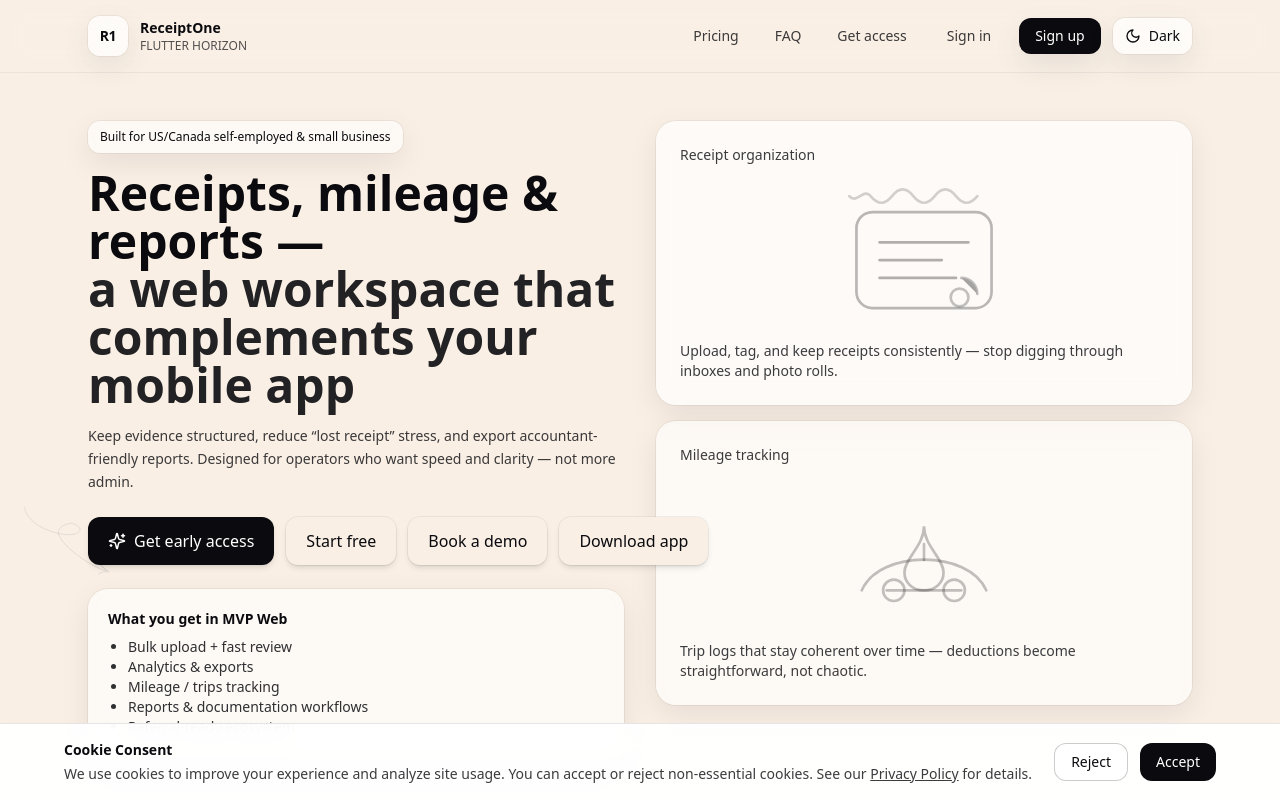
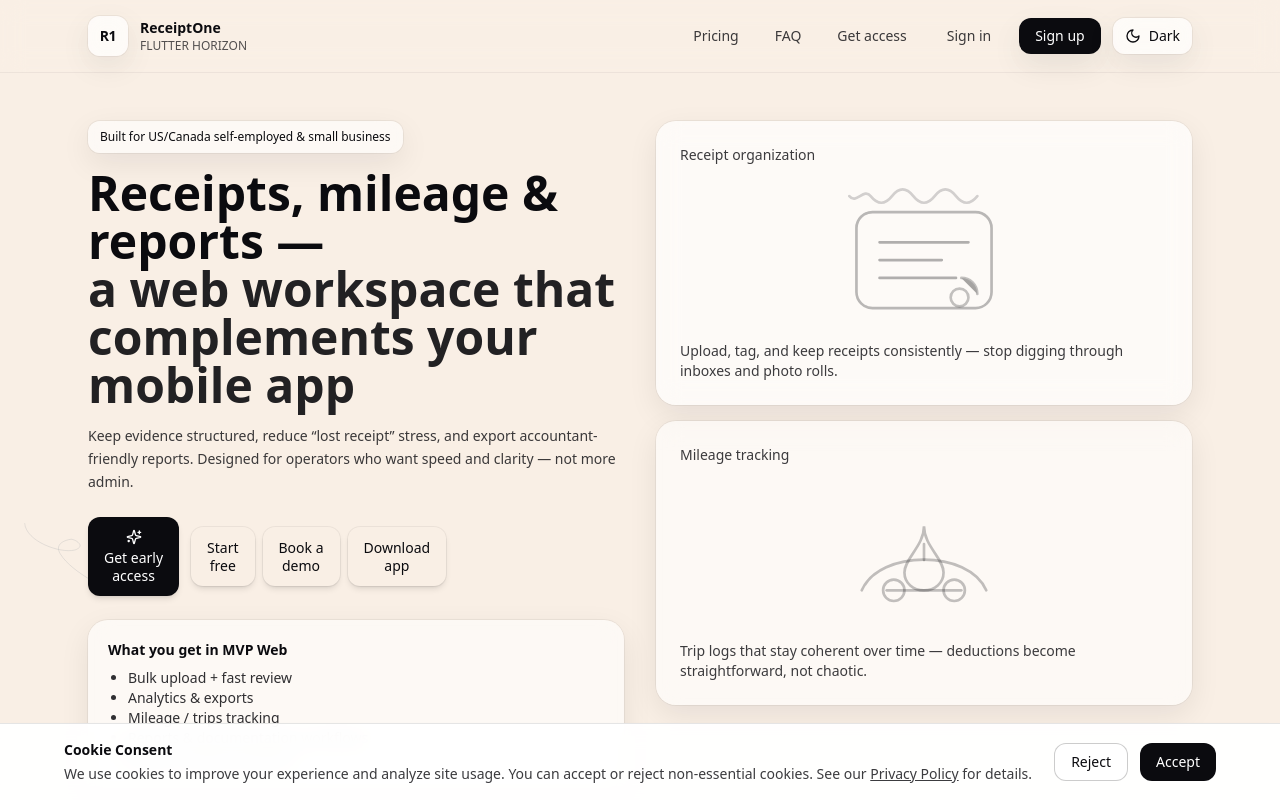
Before and after one commit to Alexd-y/receiptone-landing, a Next.js app: page / in a window 1280 px wide. Shown: the top 800 px of the page. Built offline with nearby package versions, Linux system fonts and the light colour scheme; no server answers.

Commit message:
Move loop arrow to left side pointing to Get early access button

```diff
--- a/components/CTAButtons.tsx
+++ b/components/CTAButtons.tsx
@@ -58,38 +58,37 @@
       <button
         type="button"
         onClick={onPrimaryClick}
-        className="relative z-10 inline-flex items-center justify-center gap-2 rounded-xl bg-accent-primary px-5 py-3 font-medium text-white shadow-md transition-all hover:shadow-lg whitespace-nowrap"
+        className="relative z-10 inline-flex flex-col items-center justify-center gap-1 rounded-xl bg-accent-primary px-4 py-3 font-medium text-white shadow-md transition-all hover:shadow-lg text-center min-w-0"
       >
-        {/* Sparkles icon слева */}
-        <Sparkles size={18} />
-
-        <span>Get early access</span>
+        {/* Sparkles icon сверху */}
+        <Sparkles size={16} />
+        <span className="text-sm leading-tight">Get early<br />access</span>
       </button>
 
       {/* Secondary Buttons - светлые бежевые кнопки в одну строчку */}
-      <div className="flex flex-nowrap gap-3">
+      <div className="flex flex-nowrap gap-2">
         {/* Start free - светлая бежевая кнопка с темным текстом */}
         <a
           href="#pricing"
-          className="relative z-10 inline-flex items-center justify-center rounded-xl bg-sand-100 px-5 py-3 font-medium text-ink-900 shadow-md ring-1 ring-black/5 transition-all hover:shadow-lg dark:bg-white/10 dark:text-white dark:ring-white/10 whitespace-nowrap"
+          className="relative z-10 inline-flex flex-col items-center justify-center rounded-xl bg-sand-100 px-4 py-3 font-medium text-ink-900 shadow-md ring-1 ring-black/5 transition-all hover:shadow-lg dark:bg-white/10 dark:text-white dark:ring-white/10 text-center min-w-0"
         >
-          <span>Start free</span>
+          <span className="text-sm leading-tight">Start<br />free</span>
         </a>
 
         {/* Book a demo - светлая бежевая кнопка с темным текстом, без иконки */}
         <a
           href="#lead"
-          className="relative z-10 inline-flex items-center justify-center rounded-xl bg-sand-100 px-5 py-3 font-medium text-ink-900 shadow-md ring-1 ring-black/5 transition-all hover:shadow-lg dark:bg-white/10 dark:text-white dark:ring-white/10 whitespace-nowrap"
+          className="relative z-10 inline-flex flex-col items-center justify-center rounded-xl bg-sand-100 px-4 py-3 font-medium text-ink-900 shadow-md ring-1 ring-black/5 transition-all hover:shadow-lg dark:bg-white/10 dark:text-white dark:ring-white/10 text-center min-w-0"
         >
-          <span>Book a demo</span>
+          <span className="text-sm leading-tight">Book a<br />demo</span>
         </a>
 
         {/* Download app - светлая бежевая кнопка с темным текстом, без иконки */}
         <a
           href="#stores"
-          className="relative z-10 inline-flex items-center justify-center rounded-xl bg-sand-100 px-5 py-3 font-medium text-ink-900 shadow-md ring-1 ring-black/5 transition-all hover:shadow-lg dark:bg-white/10 dark:text-white dark:ring-white/10 whitespace-nowrap"
+          className="relative z-10 inline-flex flex-col items-center justify-center rounded-xl bg-sand-100 px-4 py-3 font-medium text-ink-900 shadow-md ring-1 ring-black/5 transition-all hover:shadow-lg dark:bg-white/10 dark:text-white dark:ring-white/10 text-center min-w-0"
         >
-          <span>Download app</span>
+          <span className="text-sm leading-tight">Download<br />app</span>
         </a>
       </div>
     </div>
```
